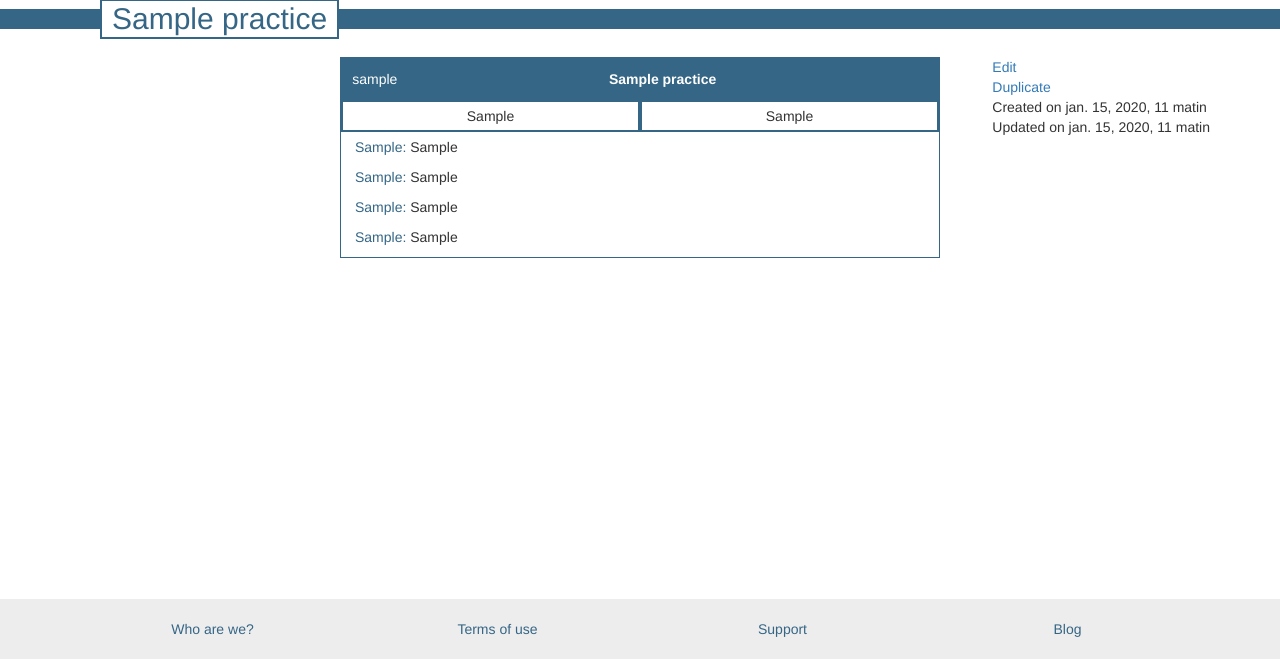
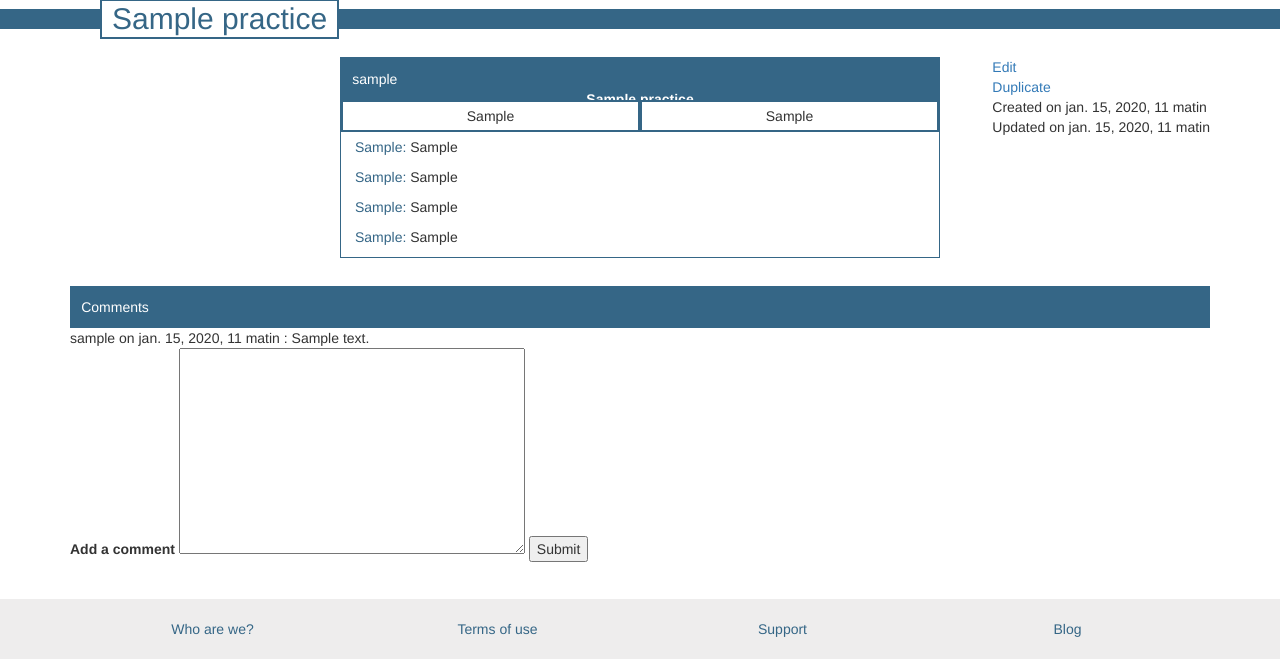
Before and after one commit to practishare/Practishare, a Django app: page /subject/1/practice/1/ in a window 1280 px wide. Shown: the part 141-800 px from the top of the page. Run offline with Django 3.2, Linux system fonts and the light colour scheme; tables that the repository leaves empty hold one stand-in row (values such as "Sample post"); parts of the project's set-up code (start-up, migrations or seed data) failed here and were passed over.

Commit message:
feature: comment practices

```diff
--- a/practices/admin.py
+++ b/practices/admin.py
@@ -1,5 +1,5 @@
 from django.contrib import admin
-from practices.models import Subject, Practice, Axis
+from practices.models import Subject, Practice, Axis, Comment
 
 class AxisInline(admin.StackedInline):
     model = Axis
@@ -10,3 +10,4 @@ class SubjectAdmin(admin.ModelAdmin):
 
 admin.site.register(Subject, SubjectAdmin)
 admin.site.register(Practice)
+admin.site.register(Comment)
--- a/practices/forms.py
+++ b/practices/forms.py
@@ -1,6 +1,6 @@
 # -*- coding: utf-8 -*-
 from django.forms import ModelForm, ChoiceField
-from practices.models import Practice
+from practices.models import Practice, Comment
 
 class PracticeForm(ModelForm):
     def __init__(self, subject, *args, **kwargs):
@@ -13,3 +13,8 @@ class PracticeForm(ModelForm):
     class Meta:
         model = Practice
         exclude = ['author']
+
+class CommentForm(ModelForm):
+     class Meta:
+         model = Comment
+         fields = ['text']
--- a/practices/models.py
+++ b/practices/models.py
@@ -28,9 +28,15 @@ class Practice(models.Model):
     updated = models.DateTimeField(auto_now=True)
     axis1 = models.CharField(max_length=50)
     axis2 = models.CharField(max_length=50)
-    field1 = models.CharField(max_length=50)
-    field2 = models.CharField(max_length=50)
-    field3 = models.CharField(max_length=50)
-    field4 = models.CharField(max_length=50)
+    field1 = models.TextField()
+    field2 = models.TextField()
+    field3 = models.TextField()
+    field4 = models.TextField()
     def __unicode__(self):
         return self.title
+
+class Comment(models.Model):
+    text = models.TextField()
+    date = models.DateTimeField(auto_now=True)
+    author = models.ForeignKey('auth.User')
+    practice = models.ForeignKey(Practice)
--- a/practices/templates/practices/practice_detail.html
+++ b/practices/templates/practices/practice_detail.html
@@ -13,7 +13,7 @@
 
 <div class="center-block practice">
     <div class="bgblue white practice-header">
-        <div class="pull-left">{{ practice.author }}</div>
+        <div class="practice-author">{{ practice.author }}</div>
         <div class="text-center"><b>{{ practice.title }}</b></div>
     </div>
     <div>
@@ -42,4 +42,21 @@
     </div>
     <div class="clearfix"></div>
 </div>
+<div id="comments" class="center-block">
+    <div class="bgblue white practice-header">
+        {% trans "Comments" %}
+    </div>
+    {% for comment in practice.comment_set.all %}
+    <div class="comment">
+        {{comment.author}} {% trans "on" %} {{comment.date}} :
+        {{comment.text}}
+    </div>
+    {% endfor %}
+    <form action="{% url 'practices:comment' subject_id=subject.id pk=practice.id %}" method="POST">
+        {% csrf_token %}
+        <label for="{{ comment_form.text.id_for_label }}">{% trans "Add a comment" %}</label>
+        {{comment_form.text}}
+        <input type="submit" value="{% trans 'Submit' %}" />
+    </form>
+</div>
 {% endblock %}
--- a/practices/urls.py
+++ b/practices/urls.py
@@ -9,4 +9,5 @@ urlpatterns = patterns('',
     url(r'^(?P<subject_id>\d+)/practice/new$', views.CreateView.as_view(), name='new'),
     url(r'^(?P<subject_id>\d+)/practice/(?P<pk>\d+)/edit$', views.UpdateView.as_view(), name='edit'),
     url(r'^(?P<subject_id>\d+)/practice/(?P<pk>\d+)/delete$', views.DeleteView.as_view(), name='delete'),
+    url(r'^(?P<subject_id>\d+)/practice/(?P<pk>\d+)/comment$', views.CommentView.as_view(), name='comment'),
 )
--- a/practices/views.py
+++ b/practices/views.py
@@ -3,8 +3,8 @@ from django.core.urlresolvers import reverse_lazy
 from django.http import HttpResponseRedirect, HttpResponse
 from django.shortcuts import render, get_object_or_404
 from django.views import generic
-from practices.models import Practice, Subject
-from practices.forms import PracticeForm
+from practices.models import Practice, Subject, Comment
+from practices.forms import PracticeForm, CommentForm
 
 class SubjectView(generic.base.ContextMixin):
     model = Practice
@@ -16,7 +16,7 @@ class SubjectView(generic.base.ContextMixin):
     def get_form(self, form_class):
         return form_class(Subject.objects.get(pk=self.kwargs['subject_id']), **self.get_form_kwargs())
     def get_success_url(self):
-        return reverse_lazy("practices:index", kwargs={'subject_id':self.kwargs['subject_id']})
+        return reverse_lazy("practices:index", kwargs=self.kwargs)
 
 class IndexView(SubjectView, generic.ListView):
     def get_context_data(self, **kwargs):
@@ -28,7 +28,10 @@ class IndexView(SubjectView, generic.ListView):
         return context
 
 class DetailView(SubjectView, generic.DetailView):
-    pass
+    def get_context_data(self, **kwargs):
+        context = super(DetailView, self).get_context_data(**kwargs)
+        context['comment_form'] = CommentForm()
+        return context
 
 class UpdateView(SubjectView, generic.UpdateView):
     pass
@@ -40,3 +43,13 @@ class CreateView(SubjectView, generic.CreateView):
 
 class DeleteView(SubjectView, generic.DeleteView):
     pass
+
+class CommentView(generic.CreateView):
+    model = Comment
+    form_class = CommentForm
+    def get_success_url(self):
+        return reverse_lazy("practices:detail", kwargs=self.kwargs)
+    def form_valid(self, form):
+        form.instance.author = self.request.user
+        form.instance.practice_id = self.kwargs['pk']
+        return super(CommentView, self).form_valid(form)
```
